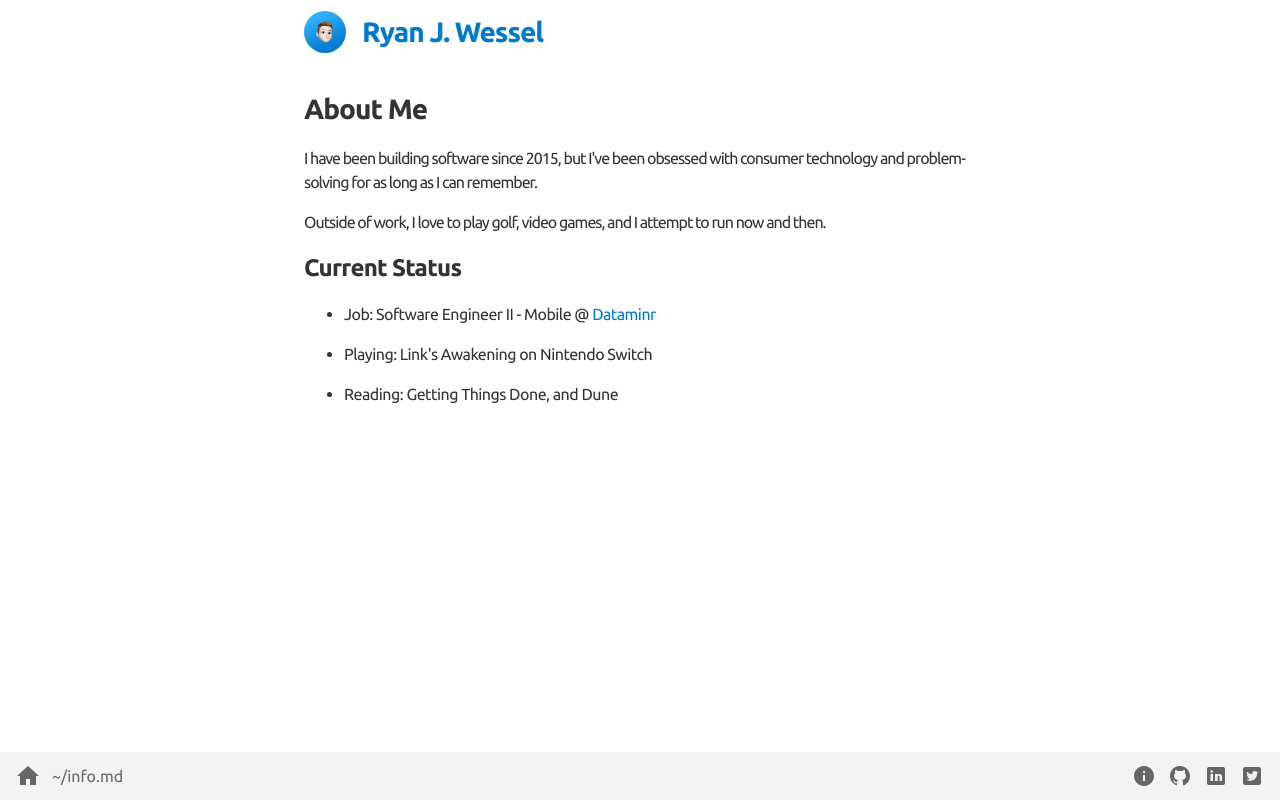
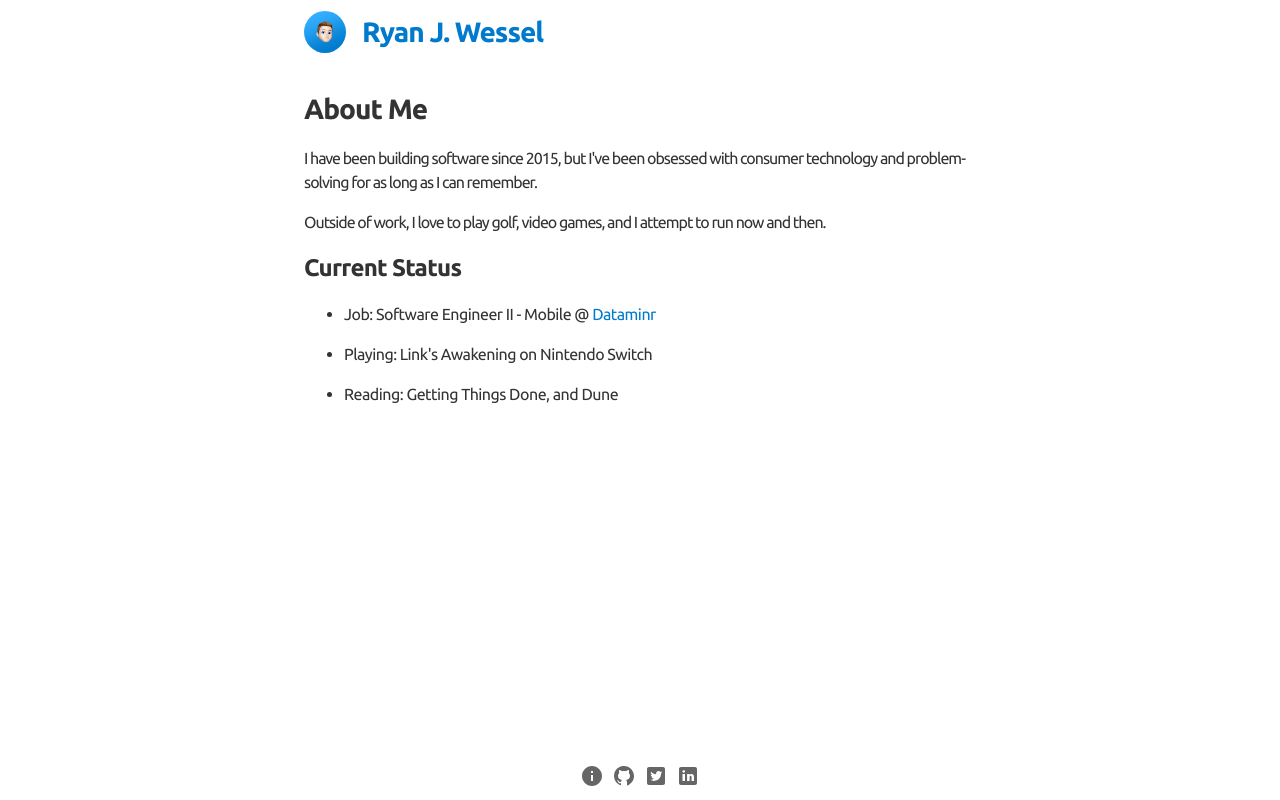
Before and after one commit to ryanjwessel/ryanjwessel.com, a Next.js app: page /info in a window 1280 px wide. Built offline with nearby package versions, Linux system fonts and the light colour scheme.

Commit message:
👌 IMPROVE: Remove fixed footer, replace with social icons at bottom of each page

```diff
--- a/src/components/Footer.js
+++ b/src/components/Footer.js
@@ -1,25 +1,12 @@
 import React from 'react';
 import PropTypes from 'prop-types';
-import { useRouter } from 'next/router';
 import Link from 'next/link';
 import StyledFooter from './StyledFooter';
 import Icon from './icons/Icon';
 
 const Footer = ({ github, linkedin, twitter }) => {
-  const { asPath } = useRouter();
-  const currentPath = `~${asPath}${asPath === '/' ? '' : '.md'}`;
-
   return (
     <StyledFooter>
-      <div className="left">
-        <Link href="/">
-          <a className="icon-link">
-            <Icon.Home />
-          </a>
-        </Link>
-        <span>{currentPath}</span>
-      </div>
-      <div className="right">
       <Link href="/info">
         <a className="icon-link">
           <Icon.About />
@@ -35,21 +22,20 @@ const Footer = ({ github, linkedin, twitter }) => {
       </a>
       <a
         className="icon-link"
+        href={twitter}
+        target="_blank"
+        rel="noreferrer noopener"
+      >
+        <Icon.Twitter />
+      </a>
+      <a
+        className="icon-link"
         href={linkedin}
         target="_blank"
         rel="noreferrer noopener"
       >
         <Icon.LinkedIn />
       </a>
-        <a
-          className="icon-link"
-          href={twitter}
-          target="_blank"
-          rel="noreferrer noopener"
-        >
-          <Icon.Twitter />
-        </a>
-      </div>
     </StyledFooter>
   );
 };
--- a/src/components/StyledFooter.js
+++ b/src/components/StyledFooter.js
@@ -1,54 +1,17 @@
 import styled from 'styled-components';
 
 const StyledFooter = styled.footer`
-  position: fixed;
-  bottom: 0;
-  left: 0;
-  right: 0;
-  width: 100%;
   height: 4.5rem;
-  padding: 0.5rem 1rem;
+  padding: 0.5rem 0;
   font-size: 0.75rem;
-  background-color: #f3f3f3;
   color: #666;
   display: flex;
-  flex-wrap: wrap;
-  justify-content: space-between;
+  flex-wrap: nowrap;
+  justify-content: center;
   align-items: center;
 
-  .left,
-  .right {
-    display: flex;
-    align-items: center;
-    flex: 1 0 100%;
-
-    & > *:not(:last-child) {
-      margin-right: 0.75rem;
-    }
-  }
-
-  .left {
-    margin-bottom: 0.5rem;
-    overflow: hidden;
-
-    span {
-      overflow: hidden;
-      white-space: nowrap;
-      text-overflow: ellipsis;
-    }
-  }
-
-  .right {
-    justify-content: center;
-  }
-
-  svg {
-    fill: #666;
-    width: 1.5rem;
-    height: 1.5rem;
-  }
-
   a {
+    margin: 0 0.25rem;
     color: #666;
     &.icon-link {
       cursor: pointer;
@@ -60,20 +23,15 @@ const StyledFooter = styled.footer`
     fill: #0451a5;
   }
 
+  svg {
+    fill: #666;
+    width: 1.5rem;
+    height: 1.5rem;
+  }
+
   @media only screen and (min-width: 768px) {
     height: 3rem;
-    flex-wrap: nowrap;
     font-size: 1rem;
-
-    .left,
-    .right {
-      flex-basis: auto;
-      margin: 0;
-    }
-
-    .right {
-      justify-content: flex-end;
-    }
   }
 `;
 
--- a/src/components/StyledLayout.js
+++ b/src/components/StyledLayout.js
@@ -7,17 +7,14 @@ const StyledLayout = styled.section`
   min-height: 100vh;
   max-width: 800px;
   margin: 0 auto;
-  padding: 0 1.25rem 4.5rem;
+  padding: 0 1.25rem 0;
 
   .content {
     flex-grow: 1;
   }
 
-  @media only screen and (min-width: 768px) {
-    padding-bottom: 3rem;
-  }
   @media only screen and (min-width: 1280px) {
-    padding: 0 4rem 3rem;
+    padding: 0 4rem 0;
   }
 `;
 
--- a/src/pages/blog/[slug].js
+++ b/src/pages/blog/[slug].js
@@ -156,10 +156,10 @@ export async function getStaticProps({ ...ctx }) {
 }
 
 export async function getStaticPaths() {
-  //get all .md files in the posts dir
+  // get all .md files in the posts dir
   const blogs = glob.sync('src/posts/**/*.md');
 
-  //remove path and extension to leave filename only
+  // remove path and extension to leave filename only
   const blogSlugs = blogs.map((file) =>
     file.split('/')[2].replace(/ /g, '-').slice(0, -3).trim(),
   );
```
Lines whose indentation alone changed are shown as unchanged.
